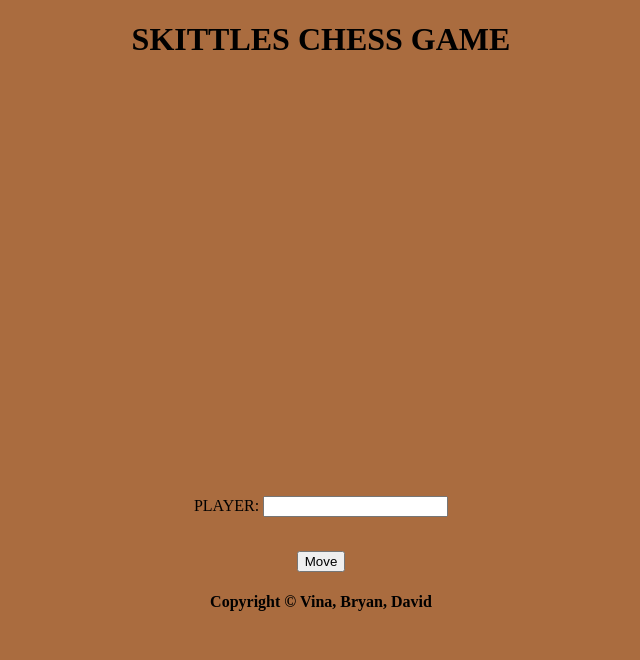
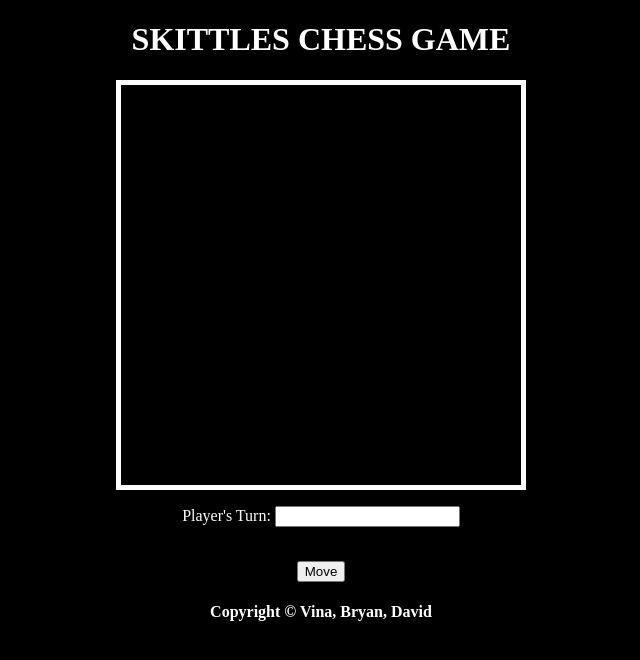
Before and after one commit to bryanseah234/ChessApp, a Flask app: template templates/chess.html in a window 1280 px wide. Shown: the top 660 px of the page, without its empty margins (319-959 px from the left). Run offline with Flask 2, Linux system fonts and the light colour scheme; the template is opened without the code that fills it, so the values that code supplies are empty.

Commit message:
color changes

```diff
--- a/static/style.css
+++ b/static/style.css
@@ -4,13 +4,13 @@
         margin:10px;
         text-align: center;
         margin-left:auto;
-        margin-right:auto; */
+        margin-right:auto;
         border:5px solid #fff;}
 .black{
         float:left;
         width:50px;
         height:50px;
-        background-color:#AA6C3F;
+        background-color: #000000;
         font-size:30px;
         text-align:center;
         display:table-cell;
@@ -26,7 +26,16 @@
         vertical-align:middle;}
 .title{
         text-align: center;
-        color: #000000;}
+        color: #fff;}
 p{
     text-align:center;
+	color: #fff;
 }
+
+h1{
+	color: #fff;
+}
+
+h4{
+	color: #fff;
+}
--- a/templates/chess.html
+++ b/templates/chess.html
@@ -8,11 +8,10 @@
     <meta name="viewport" content="width=device-width">
     <title>repl.it</title>
     <link href="static/style.css" rel="stylesheet" type="text/css">
-
   </head>
-  <body style="background-color:#AA6C3F;">
+  <body style="background-color:#000000">
         <div class="title">
-            <h1>SKITTLES CHESS GAME</h1>
+            <h1 style="color:#fff">SKITTLES CHESS GAME</h1>
         </div>
         <p style="text-align:center">
             <!-- <table>
@@ -37,9 +36,9 @@
                 {% for cell in row %}
                     <!-- {% set b = a %} -->
                     {% if v_global|length is divisibleby(2) %}
-                    <div class="white">{{ cell }}</div>
+                    <div class="white" style="background-color:#fff">{{ cell }}</div>
                     {% else %}
-                    <div class="black">{{ cell }}</div>
+                    <div class="black" style="background-color:#000000">{{ cell }}</div>
                     {% endif %}
                     {% if v_global.append('1') %}{% endif %}
                 {% endfor %}
@@ -120,16 +119,16 @@
             <div class="White">&#9814;</div>
         </div> -->
     </p>
-    <p style="text-align:center">
-    <form action="/play" method="post" style="text-align:center">
-    <label>{{ game.turn }} PLAYER:</label>
+    <p style="text-align:center" style="color:#fff">
+    <form action="/play" method="post" style="text-align:center" style="color:#fff">
+    <label style="color:#fff">{{ game.turn }} Player's Turn:</label>
     <input type="text" name="player_input" value=""></p>
     <br>
-    <input type="submit" value="Move" style="text-align:center">
-    <p>{{ ui.errmsg  }}</p>
+    <input type="submit" value="Move" style="text-align:center" style="color:#fff">
+    <p style="color:#fff">{{ ui.errmsg  }}</p>
   </body>
   <footer>
-    <div class="credits" style="text-align:center">
-        <h4>Copyright © Vina, Bryan, David</h4>
+    <div class="credits" style="text-align:center" style="color:#fff">
+        <h4 style="color:#fff">Copyright © Vina, Bryan, David</h4>
 </footer>
 </html>
```
Also changed, not shown: templates/index.html (+8 -6 lines).
